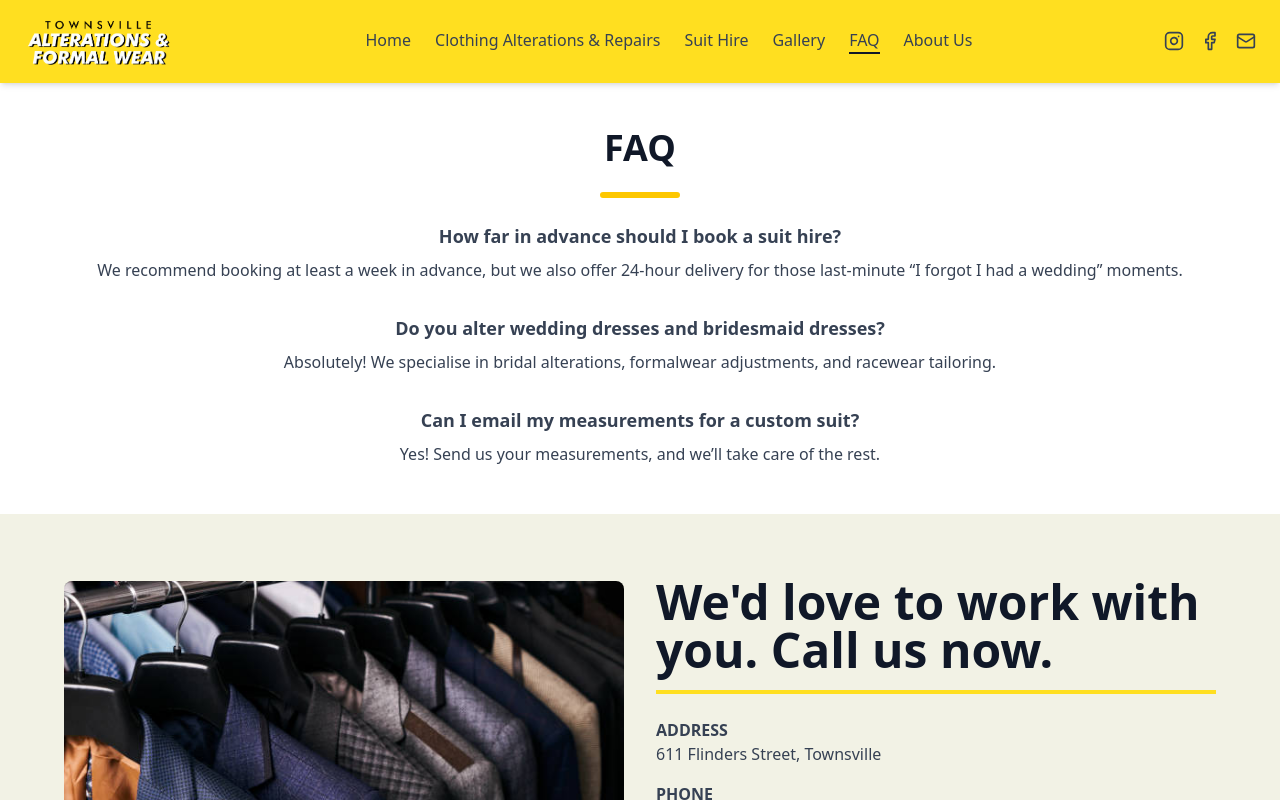
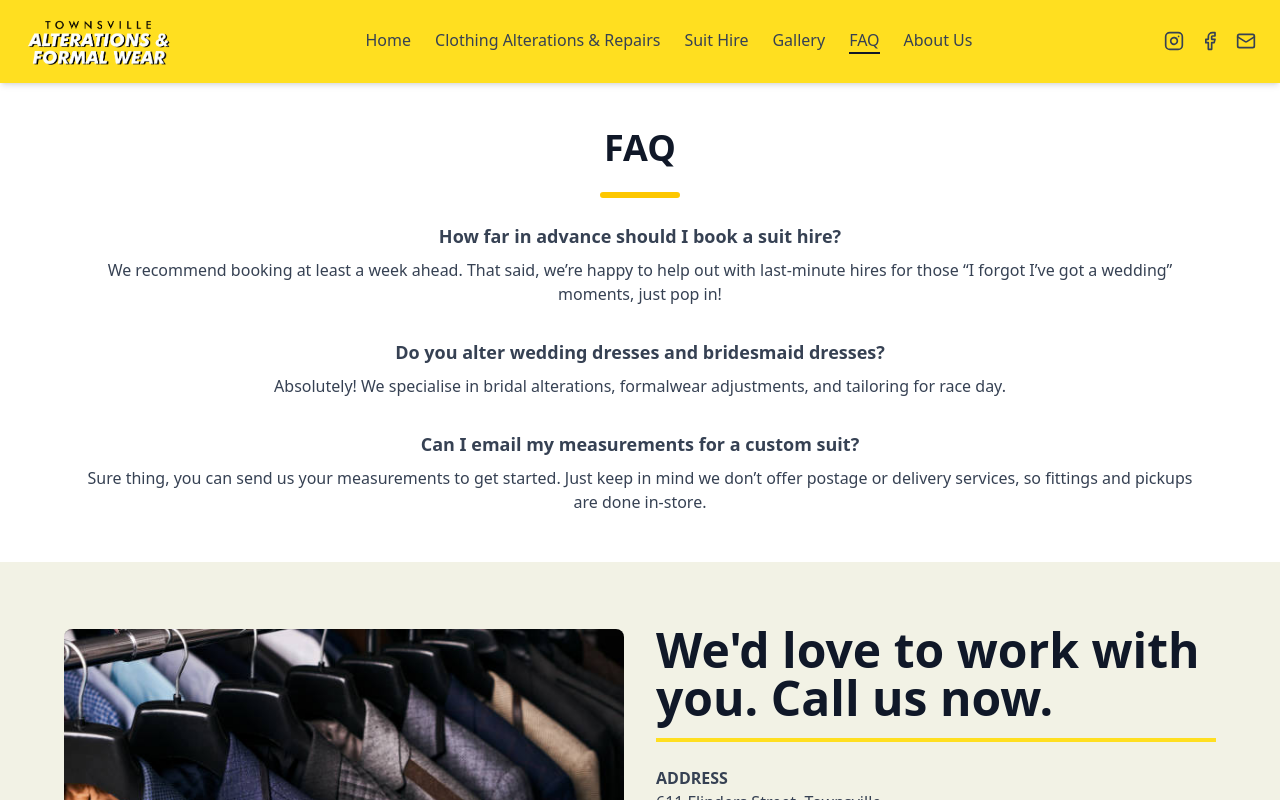
Before and after one commit to tarekhasan1/townsville-alteration, a Next.js app: page /faq in a window 1280 px wide. Shown: the top 800 px of the page. Built offline with nearby package versions, Linux system fonts and the light colour scheme.

Commit message:
updated some contents

```diff
--- a/src/components/AlterationsSection.tsx
+++ b/src/components/AlterationsSection.tsx
@@ -89,15 +89,15 @@ export default function AlterationsSection() {
                 <ul className="mt-6 space-y-4 text-gray-700 text-base">
                     <li className="flex items-center justify-center gap-3">
                         <CheckCircle size={20} className="text-yellow-500" />
-                        Fast Turnaround – Quick, high-quality alterations
+                        Fast Turnaround: Quick, high-quality alterations
                     </li>
                     <li className="flex items-center justify-center gap-3">
                         <CheckCircle size={20} className="text-yellow-500" />
-                        Expert Tailoring – Decades of experience
+                        Expert Tailoring: Decades of experience
                     </li>
                     <li className="flex items-center justify-center gap-3">
                         <CheckCircle size={20} className="text-yellow-500" />
-                        Personalized Service – Every client is unique
+                        Personalised Service: Every client is unique
                     </li>
                 </ul>
             </div>
--- a/src/components/FAQSection.tsx
+++ b/src/components/FAQSection.tsx
@@ -1,27 +1,47 @@
-'use client';
+"use client";
 
 export default function FAQSection() {
     return (
         <section className="bg-white py-12 px-6 md:px-12 lg:px-20 text-gray-800">
-      <div className=" mx-auto text-center">
-        <h1 className="text-3xl md:text-4xl font-bold text-gray-900">FAQ</h1>
+            <div className="mx-auto text-center">
+                <h1 className="text-3xl md:text-4xl font-bold text-gray-900">
+                    FAQ
+                </h1>
                 <hr className="w-20 border-yellow-400 border-[3px] mx-auto my-6 rounded-full" />
             </div>
 
             <div className="mx-auto space-y-8 text-center text-gray-700">
                 <div>
-          <h2 className="text-lg font-semibold">How far in advance should I book a suit hire?</h2>
-          <p className="mt-2">We recommend booking at least a week in advance, but we also offer 24-hour delivery for those last-minute “I forgot I had a wedding” moments.</p>
+                    <h2 className="text-lg font-semibold">
+                        How far in advance should I book a suit hire?
+                    </h2>
+                    <p className="mt-2">
+                        We recommend booking at least a week ahead. That said,
+                        we’re happy to help out with last-minute hires for those
+                        “I forgot I’ve got a wedding” moments, just pop in!
+                    </p>
                 </div>
 
                 <div>
-          <h2 className="text-lg font-semibold">Do you alter wedding dresses and bridesmaid dresses?</h2>
-          <p className="mt-2">Absolutely! We specialise in bridal alterations, formalwear adjustments, and racewear tailoring.</p>
+                    <h2 className="text-lg font-semibold">
+                        Do you alter wedding dresses and bridesmaid dresses?
+                    </h2>
+                    <p className="mt-2">
+                        Absolutely! We specialise in bridal alterations,
+                        formalwear adjustments, and tailoring for race day.
+                    </p>
                 </div>
 
                 <div>
-          <h2 className="text-lg font-semibold">Can I email my measurements for a custom suit?</h2>
-          <p className="mt-2">Yes! Send us your measurements, and we’ll take care of the rest.</p>
+                    <h2 className="text-lg font-semibold">
+                        Can I email my measurements for a custom suit?
+                    </h2>
+                    <p className="mt-2">
+                        Sure thing, you can send us your measurements to get
+                        started. Just keep in mind we don’t offer postage or
+                        delivery services, so fittings and pickups are done
+                        in-store.
+                    </p>
                 </div>
             </div>
         </section>
```
Lines whose indentation alone changed are shown as unchanged.
